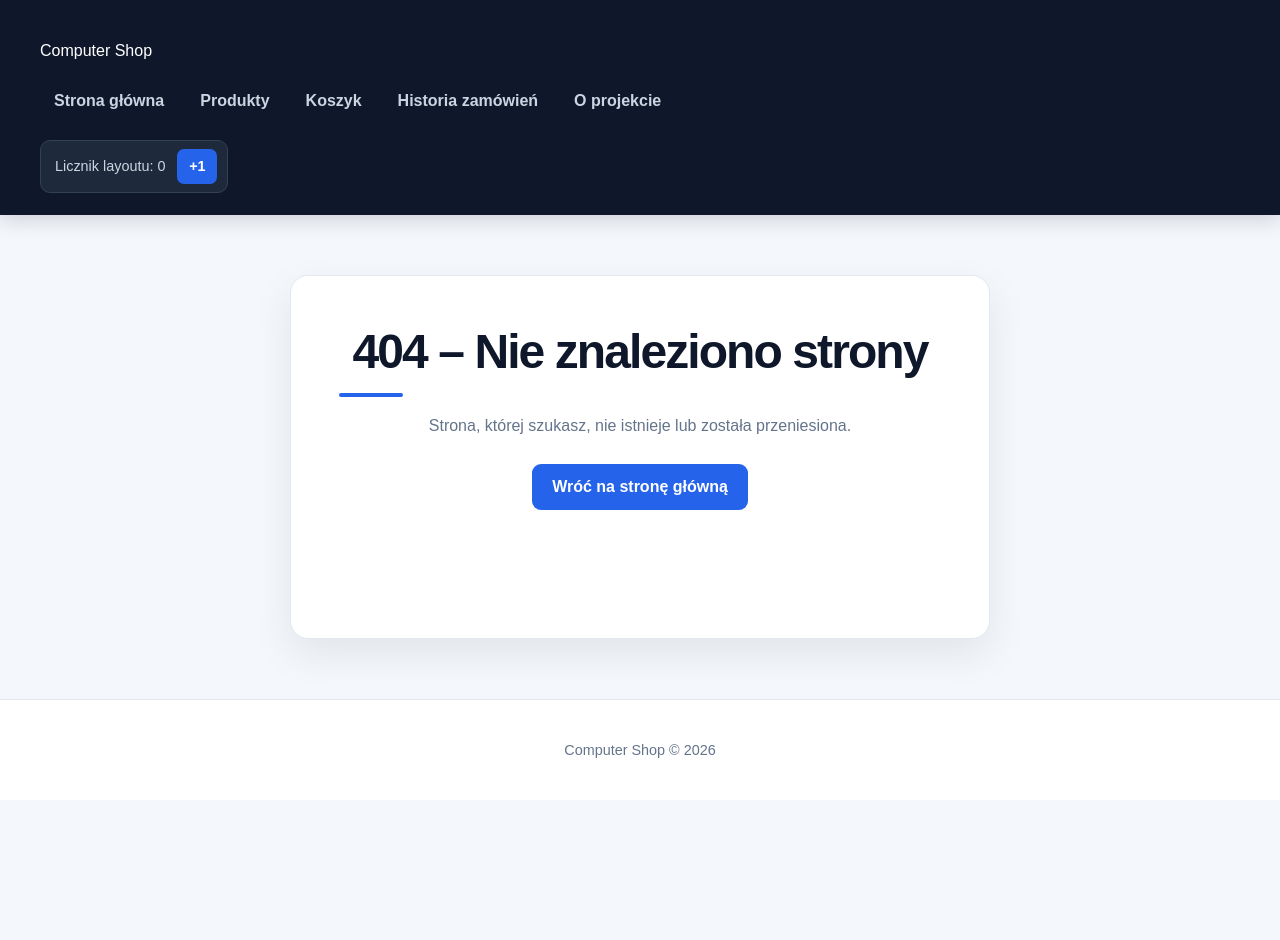
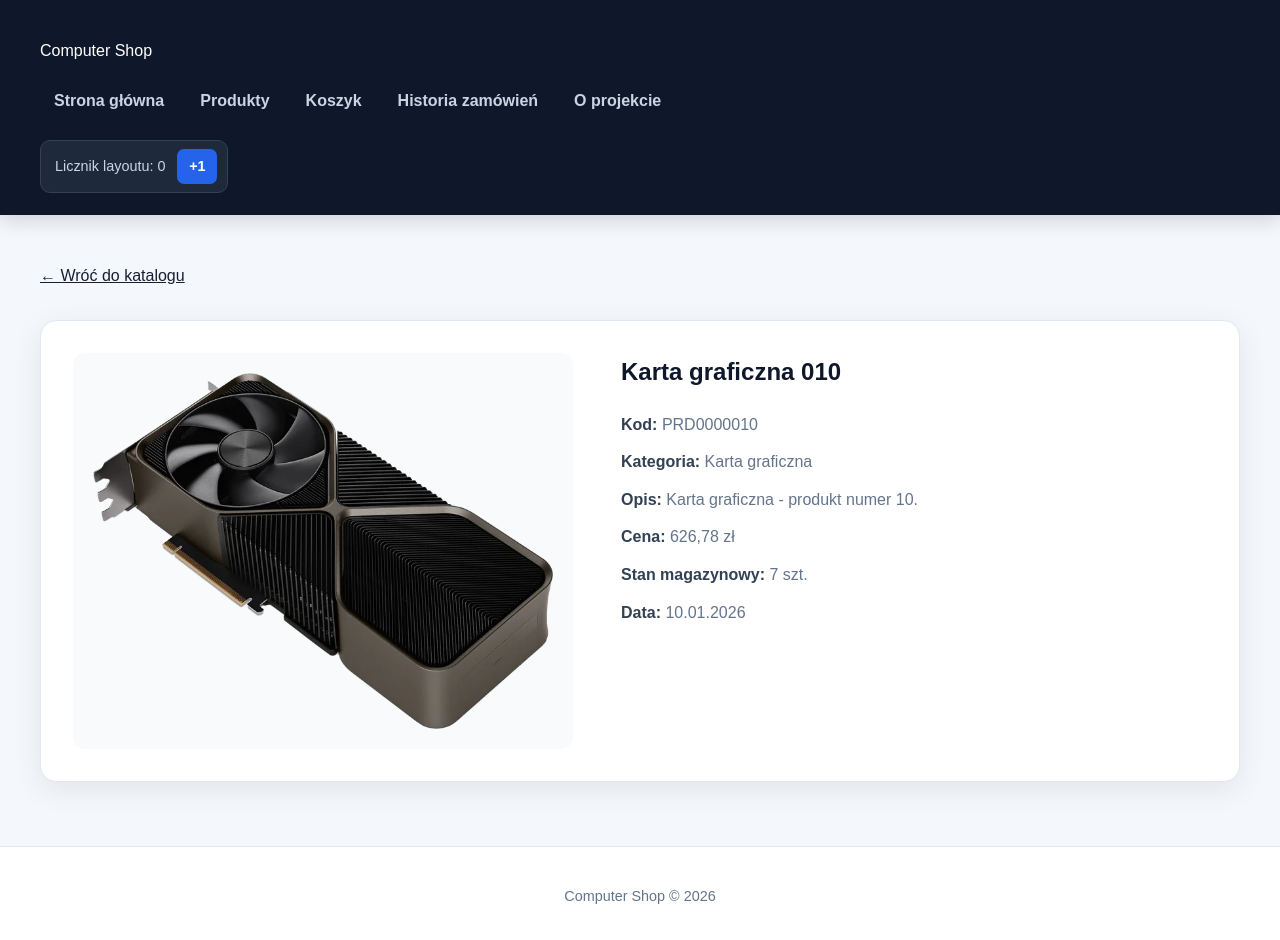
Before and after one commit to artubittu/computer-shop-2026al, a Next.js app in the folder computer-shop-2026al/: page /product-list/10 in a window 1280 px wide. Before the commit this address had no page. Shown: the top 940 px of the page. Before the commit the page ends 800 px from the top, so only its background shows below. Built offline with nearby package versions, Linux system fonts and the light colour scheme.

Commit message:
Add product details and route validation

```diff
--- a/computer-shop-2026al/app/globals.css
+++ b/computer-shop-2026al/app/globals.css
@@ -1,6 +1,3 @@
-/* =========================
-   RESET + PODSTAWY
-   ========================= */
 
 * {
   box-sizing: border-box;
@@ -378,3 +375,63 @@ footer {
     padding: 30px 20px;
   }
 }
+
+.product-details {
+  display: grid;
+  grid-template-columns: minmax(280px, 500px) 1fr;
+  gap: 48px;
+  margin-top: 32px;
+  padding: 32px;
+  border: 1px solid #e2e8f0;
+  border-radius: 16px;
+  background: #ffffff;
+  box-shadow: 0 8px 30px rgb(15 23 42 / 8%);
+}
+
+.product-details-image {
+  display: block;
+  width: 100%;
+  height: auto;
+  padding: 20px;
+  border-radius: 12px;
+  background: #f8fafc;
+  object-fit: contain;
+}
+
+.product-details h1 {
+  margin-top: 0;
+  color: #0f172a;
+}
+
+.product-details p {
+  margin: 12px 0;
+  color: #64748b;
+}
+
+.product-details strong {
+  color: #334155;
+}
+
+.product-name-link {
+  color: inherit;
+  text-decoration: none;
+}
+
+.product-name-link:hover {
+  color: #2563eb;
+  text-decoration: underline;
+}
+
+.product-name-link:focus-visible {
+  outline: 3px solid #60a5fa;
+  outline-offset: 3px;
+  border-radius: 4px;
+}
+
+@media (max-width: 800px) {
+  .product-details {
+    grid-template-columns: 1fr;
+    gap: 24px;
+    padding: 20px;
+  }
+}
--- /dev/null
+++ b/computer-shop-2026al/app/product-list/[id]/page.tsx
@@ -0,0 +1,131 @@
+import type { Metadata } from "next";
+import Image from "next/image";
+import Link from "next/link";
+import { notFound } from "next/navigation";
+
+import { getProductById } from "../../../lib/products/repository";
+import { parseProductId } from "../../../lib/products/route-id";
+import type { ProductType } from "../../../lib/products/types";
+
+const categoryNames: Record<ProductType, string> = {
+  cpu: "Procesor",
+  gpu: "Karta graficzna",
+  ram: "Pamięć RAM",
+  disk: "Dysk",
+};
+
+type ProductPageProps = {
+  params: Promise<{
+    id: string;
+  }>;
+};
+
+export async function generateMetadata({
+  params,
+}: ProductPageProps): Promise<Metadata> {
+  const { id: rawId } = await params;
+
+  const id = parseProductId(rawId);
+
+  if (id === null) {
+    return {
+      title: "Nie znaleziono produktu | Computer Shop",
+    };
+  }
+
+  const product = await getProductById(id);
+
+  if (product === null) {
+    return {
+      title: "Nie znaleziono produktu | Computer Shop",
+    };
+  }
+
+//   if (id === 1) {
+//   throw new Error("TESTOWA AWARIA GENERATE METADATA");
+// }
+
+  return {
+    title: `${product.name} | Computer Shop`,
+    description: product.description,
+  };
+}
+
+export default async function ProductPage({
+  params,
+}: ProductPageProps) {
+  const { id: rawId } = await params;
+
+  const id = parseProductId(rawId);
+
+  if (id === null) {
+    notFound();
+  }
+
+//   if (id === 1) {
+//   throw new Error("TESTOWA AWARIA SZCZEGÓŁÓW PRODUKTU");
+// }
+
+  const product = await getProductById(id);
+
+  if (product === null) {
+    notFound();
+  }
+
+  return (
+    <main>
+      <Link href="/product-list">
+        ← Wróć do katalogu
+      </Link>
+
+      <article className="product-details">
+        <Image
+          src={product.image}
+          alt={`Zdjęcie produktu ${product.name}`}
+          width={500}
+          height={350}
+          className="product-details-image"
+          priority
+        />
+
+        <div>
+          <h1>{product.name}</h1>
+
+          <p>
+            <strong>Kod:</strong> {product.code}
+          </p>
+
+          <p>
+            <strong>Kategoria:</strong>{" "}
+            {categoryNames[product.type]}
+          </p>
+
+          <p>
+            <strong>Opis:</strong> {product.description}
+          </p>
+
+          <p>
+            <strong>Cena:</strong>{" "}
+            {(product.price / 100).toLocaleString("pl-PL", {
+              minimumFractionDigits: 2,
+              maximumFractionDigits: 2,
+            })}{" "}
+            zł
+          </p>
+
+          <p>
+            <strong>Stan magazynowy:</strong>{" "}
+            {product.amount > 0
+              ? `${product.amount} szt.`
+              : "Brak w magazynie"}
+          </p>
+
+          <p>
+            <strong>Data:</strong>{" "}
+            {new Date(product.date).toLocaleDateString("pl-PL")}
+          </p>
+        </div>
+      </article>
+    </main>
+  );
+}
--- a/computer-shop-2026al/lib/products/repository.ts
+++ b/computer-shop-2026al/lib/products/repository.ts
@@ -23,7 +23,10 @@ function delay(ms: number): Promise<void> {
 export async function getProducts(
   sort: ProductSort = "name"
 ): Promise<Product[]> {
+  if (process.env.PRODUCTS_DELAY === "true") {
     await delay(2000);
+  }
+
   const result = [...products];
 
   if (sort === "name") {
--- /dev/null
+++ b/computer-shop-2026al/lib/products/route-id.ts
@@ -0,0 +1,19 @@
+const MAX_PRODUCT_ID = 2147483647;
+
+export function parseProductId(value: string): number | null {
+  if (!/^[1-9]\d*$/.test(value)) {
+    return null;
+  }
+
+  const id = Number(value);
+
+  if (!Number.isSafeInteger(id)) {
+    return null;
+  }
+
+  if (id < 1 || id > MAX_PRODUCT_ID) {
+    return null;
+  }
+
+  return id;
+}
```
Also changed, not shown: computer-shop-2026al/app/product-list/page.tsx (+9 -1 lines), 1 other file (tests, documents, lock files or other folders).
